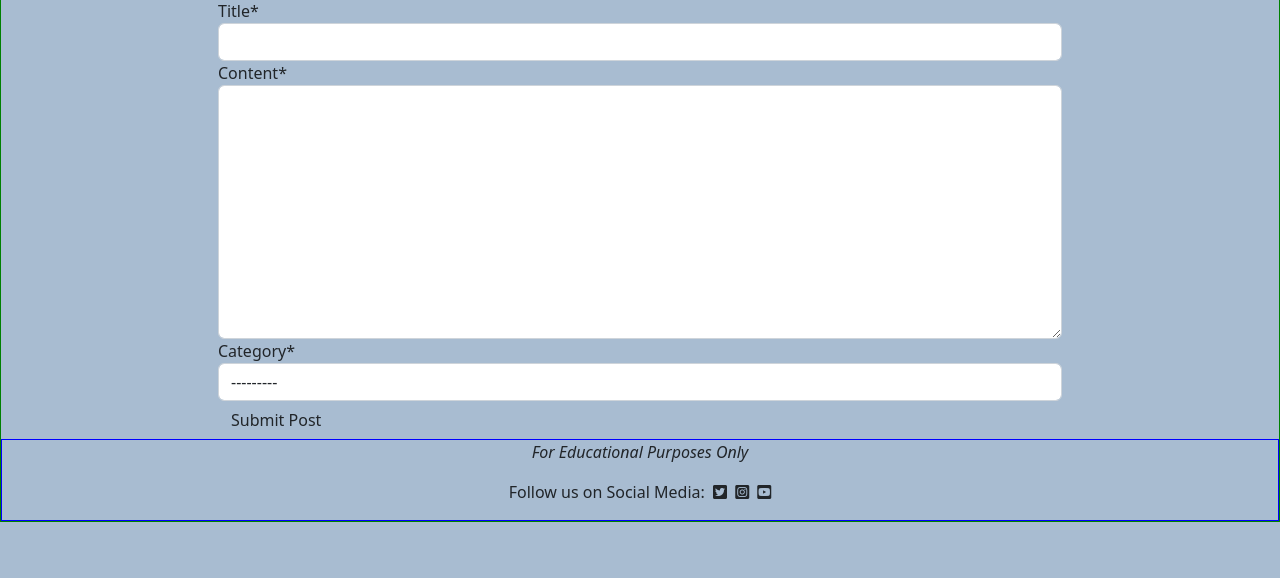
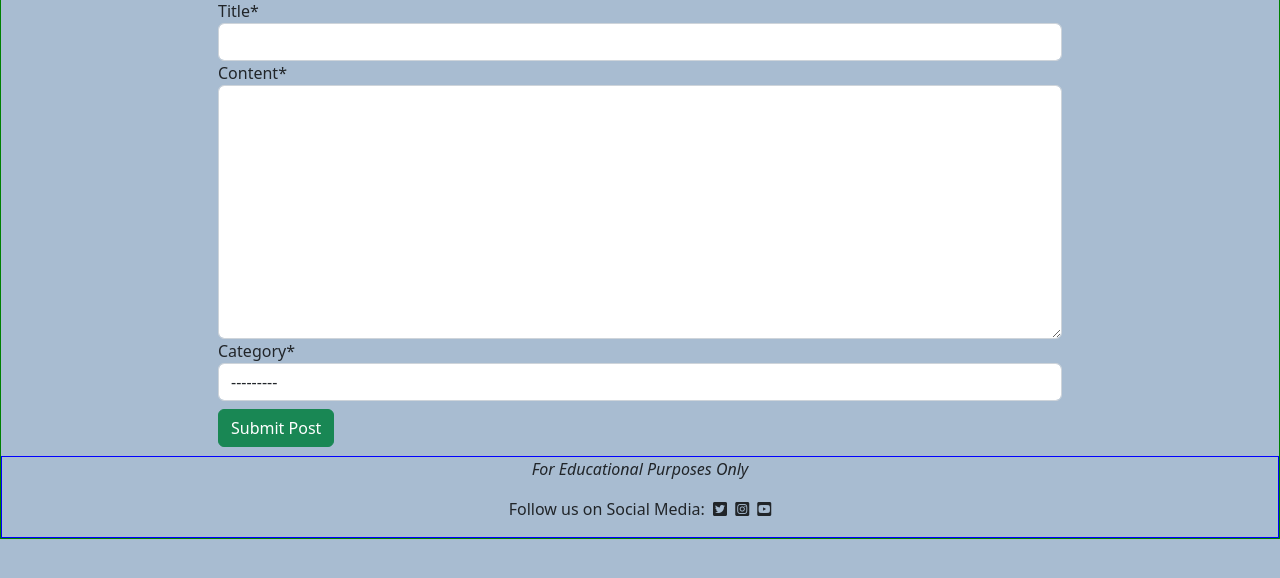
Before and after one commit to Code-Institute-Submissions/SamuelMasters-blathr_DecResub, a Django app: page /add/add_post/ in a window 1280 px wide. Shown: the part 158-736 px from the top of the page. Run offline with Django 3.2, Linux system fonts and the light colour scheme; a user stored in the database is signed in; data comes from the database, SQL or seed files in the repository; some libraries are stand-ins or nearby versions.

Commit message:
Apply basic styling to buttons

```diff
--- a/static/css/style.css
+++ b/static/css/style.css
@@ -85,6 +85,11 @@
     margin-top: 2%;
 }
 
+.btn {
+    margin-top: 1%;
+    margin-bottom: 1%;
+}
+
 .btn-warning a {
     text-decoration: none;
     color: black;
--- a/templates/add.html
+++ b/templates/add.html
@@ -12,7 +12,7 @@
         <form method="POST" action="{% url 'add_post' %}">
             {{ post_form | crispy }}
             {% csrf_token %}
-            <button type="submit" class="btn">Submit Post</button>
+            <button type="submit" class="btn btn-success">Submit Post</button>
         </form>
 
         {% else %}
```
Also changed, not shown: templates/post_detail.html (+1 -10 lines).
